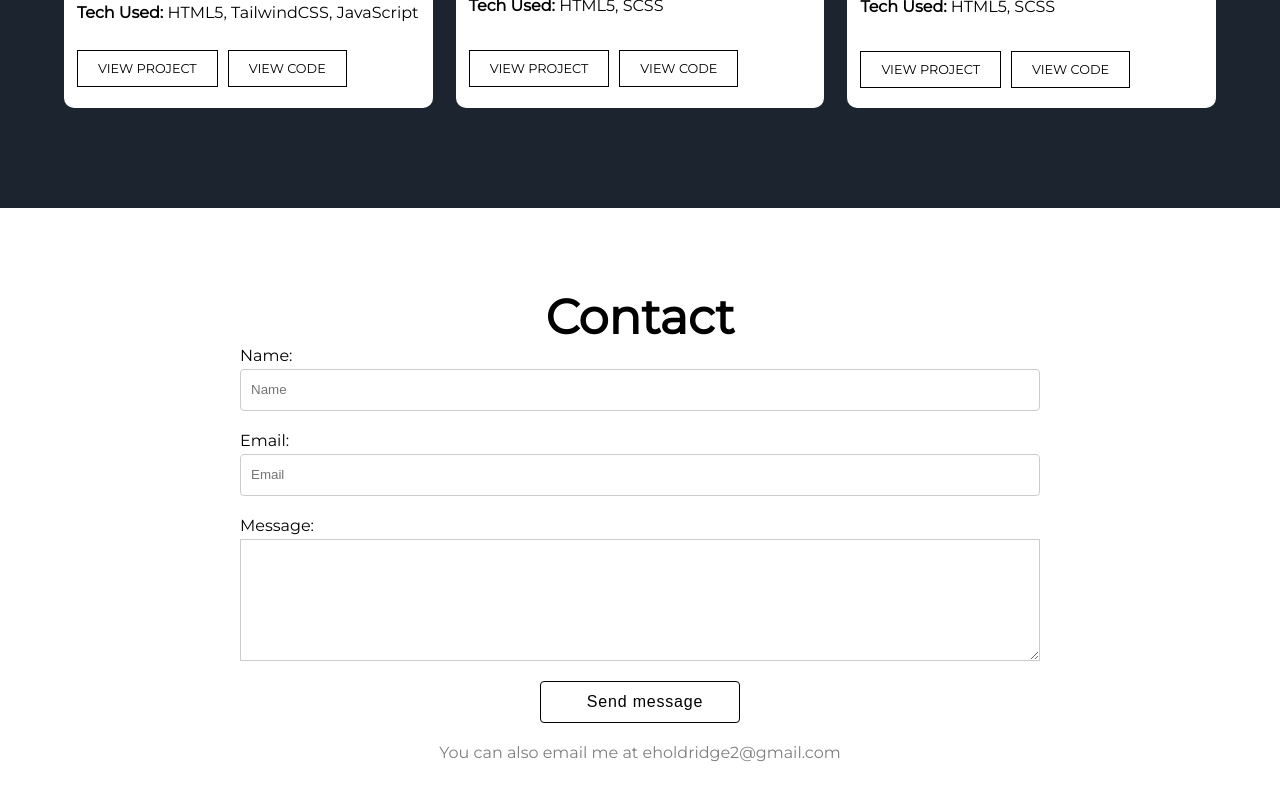
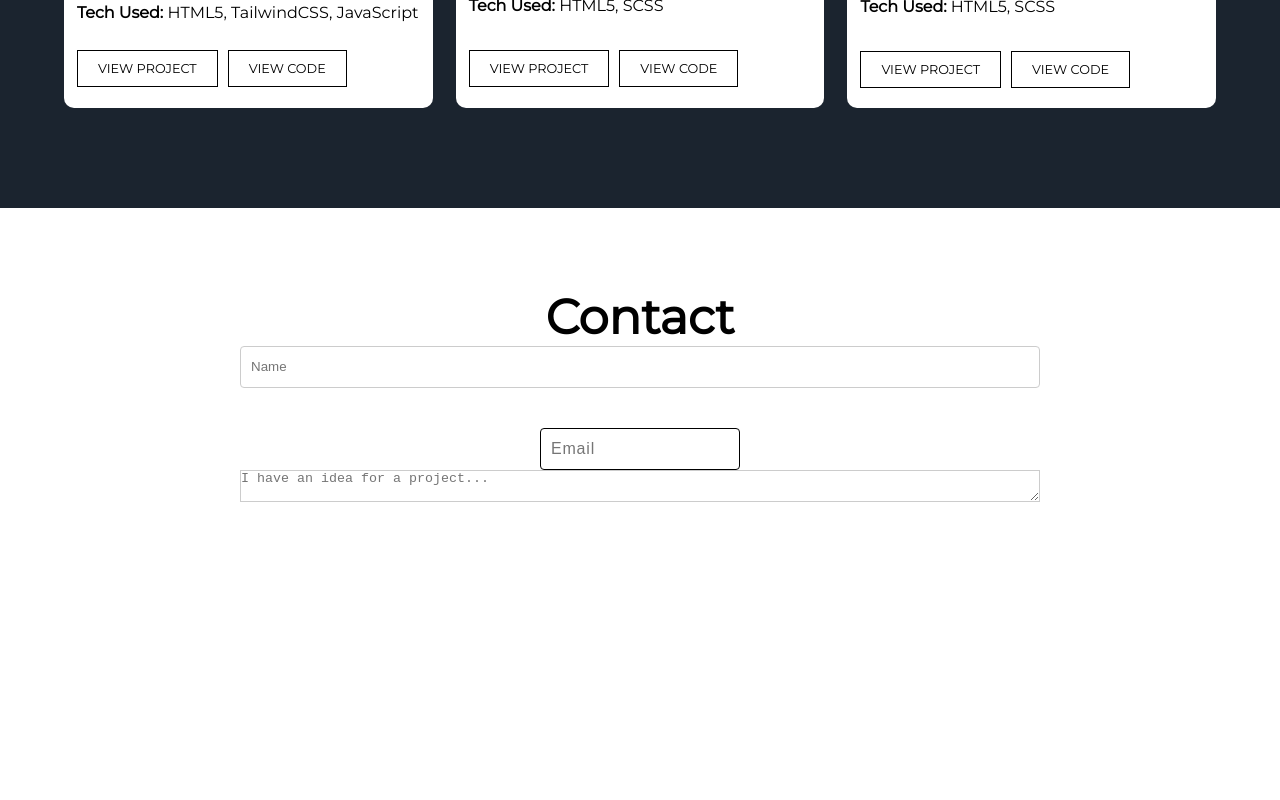
Before and after one commit to Izimartin/react-portfolio, a React (Create React App) app: page / in a window 1280 px wide. Shown: the part 1982-2782 px from the top of the page. After the commit the page ends 2564 px from the top, so only its background shows below. Built offline with nearby package versions, Linux system fonts and the light colour scheme.

Commit message:
Contact form changes

```diff
--- a/public/index.html
+++ b/public/index.html
@@ -15,6 +15,11 @@
     <title>Eric Holdridge ~ Front-End Web Developer</title>
   </head>
   <body>
+    <form name="contact" netlify netlify-honeypot="bot-field" hidden>
+      <input type="text" name="name" />
+      <input type="email" name="email" />
+      <textarea name="message"></textarea>
+    </form>
     <div id="root"></div>
   </body>
 </html>
--- a/src/components/Contact/Contact.js
+++ b/src/components/Contact/Contact.js
@@ -7,7 +7,7 @@ const Contact = () => {
     <div className="contact" id="contact" css={styles}>
       <h2>Contact</h2>
       <Container>
-        <form method="POST" name="contact" data-netlify="true">
+        {/* <form method="POST" name="contact" data-netlify="true">
           <label>Name:</label>
           <input type="text" name="name" placeholder="Name" />
           <label>Email:</label>
@@ -16,7 +16,35 @@ const Contact = () => {
           <textarea rows="8" cols="50" name="message"></textarea>
           <input type="submit" class="sendMessage" value="Send message" />
         </form>
-        <p>You can also email me at <span>eholdridge2@gmail.com</span></p>
+        <p>You can also email me at <span>eholdridge2@gmail.com</span></p> */}
+        <form
+        // onSubmit={handleSubmit}
+        name="contact"
+        method="post"
+        action="/contact"
+      >
+        <input type="hidden" name="form-name" value="contact" />
+        <input
+          // value={name}
+          // onChange={(e) => setName(e.target.value)}
+          type="text"
+          name="name"
+          placeholder="Name"
+        />
+        <input
+          // value={email}
+          // onChange={(e) => setEmail(e.target.value)}
+          type="email"
+          name="email"
+          placeholder="Email"
+        />
+        <textarea
+          // value={message}
+          // onChange={(e) => setMessage(e.target.value)}
+          name="message"
+          placeholder="I have an idea for a project..."
+        ></textarea>
+      </form>
       </Container>
     </div>
   );
```
Also changed, not shown: 1 other file (tests, documents, lock files or other folders).
